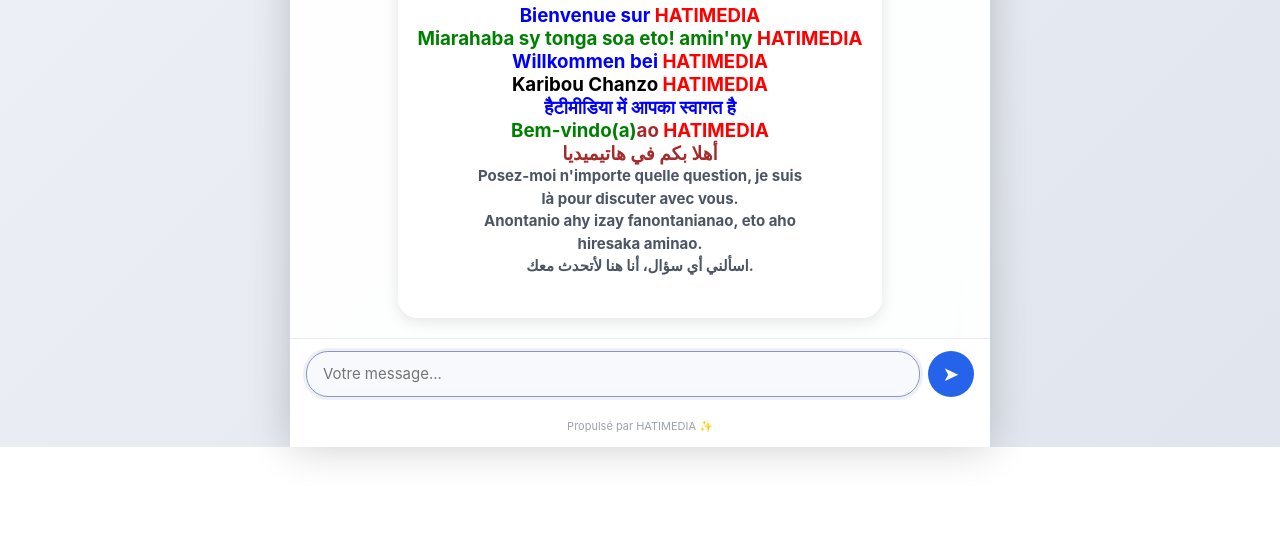
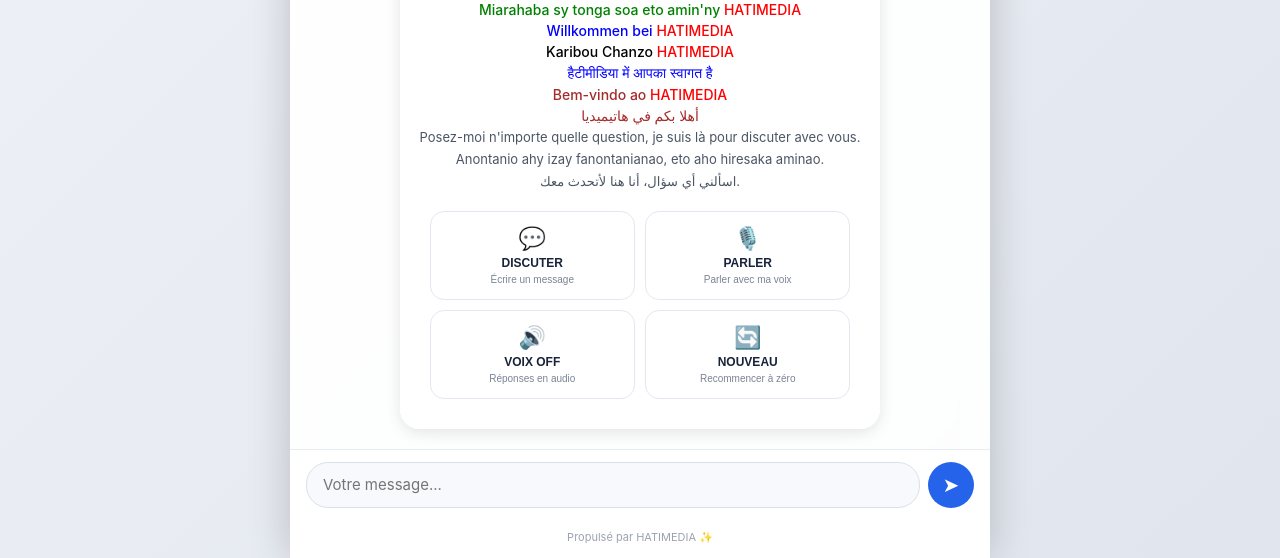
Before and after one commit to HATIMEDIA/HATIMEDIA, a website: page public/chat.html in a window 1280 px wide. Shown: the part 516-1074 px from the top of the page. Before the commit the page ends 963 px from the top, so only its background shows below. Drawn offline with Linux system fonts and the light colour scheme; no server answers.

Commit message:
Ajout voix et micro sur chat public

```diff
--- a/public/chat.html
+++ b/public/chat.html
@@ -25,9 +25,6 @@
             box-shadow: 0 0 40px rgba(0,0,0,.2);
         }
 
-        /* ================================
-           BANDEAU HAUT — IMAGE ENTIÈRE
-           ================================ */
         .header-banner {
             position: relative;
             width: 100%;
@@ -60,9 +57,6 @@
             cursor: pointer;
         }
 
-        /* ================================
-           BANDEAU "REPRENDRE LA CONVERSATION"
-           ================================ */
         .reprendre-banner {
             display: none;
             padding: 10px 16px;
@@ -73,9 +67,7 @@
             color: #4338ca;
         }
 
-        .reprendre-banner.visible {
-            display: block;
-        }
+        .reprendre-banner.visible { display: block; }
 
         .reprendre-banner button {
             margin-left: 8px;
@@ -89,9 +81,6 @@
             cursor: pointer;
         }
 
-        /* ================================
-           CHAT
-           ================================ */
         .chat {
             flex: 1;
             overflow-y: auto;
@@ -104,7 +93,7 @@
         .welcome {
             text-align: center;
             margin: auto;
-            padding: 40px 20px;
+            padding: 30px 20px;
             color: #4b5563;
             background: rgba(255,255,255,.85);
             border-radius: 20px;
@@ -113,24 +102,70 @@
 
         .welcome .logo-image {
             display: block;
-            width: 120px;
-            height: 120px;
+            width: 110px;
+            height: 110px;
             object-fit: contain;
-            margin: 0 auto 20px;
+            margin: 0 auto 16px;
             border-radius: 20px;
         }
 
         .welcome h2 {
             color: #111827;
-            font-size: 22px;
-            margin-bottom: 8px;
+            font-size: 20px;
+            margin-bottom: 6px;
+        }
+
+        .welcome h3 {
+            font-size: 14px;
+            margin: 4px 0;
+            font-weight: 500;
         }
 
         .welcome p {
-            font-size: 15px;
-            line-height: 1.5;
-            max-width: 340px;
-            margin: 0 auto;
+            font-size: 13px;
+            line-height: 1.4;
+            margin: 4px 0;
+        }
+
+        .action-grid {
+            display: grid;
+            grid-template-columns: repeat(2, 1fr);
+            gap: 10px;
+            margin-top: 20px;
+            padding: 0 10px;
+        }
+
+        .action-card {
+            padding: 14px 10px;
+            border: 1px solid #e2e7f0;
+            border-radius: 14px;
+            background: #fff;
+            color: #172033;
+            cursor: pointer;
+            transition: transform .15s, box-shadow .15s;
+            display: flex;
+            flex-direction: column;
+            align-items: center;
+            gap: 4px;
+        }
+
+        .action-card:hover {
+            transform: translateY(-3px);
+            box-shadow: 0 8px 20px rgba(0,0,0,.1);
+        }
+
+        .action-icon {
+            font-size: 22px;
+        }
+
+        .action-card strong {
+            font-size: 12px;
+            color: #18233a;
+        }
+
+        .action-card small {
+            font-size: 10px;
+            color: #7a8495;
         }
 
         .message {
@@ -175,9 +210,6 @@
             box-shadow: 0 2px 8px rgba(0,0,0,.06);
         }
 
-        /* ================================
-           ZONE DE SAISIE
-           ================================ */
         .input-area {
             padding: 12px 16px;
             background: rgba(255, 255, 255, 0.95);
@@ -245,7 +277,6 @@
         <button class="reset" onclick="nouvelleConversation()">Nouveau</button>
     </header>
 
-    <!-- Bandeau "Reprendre la conversation" (masqué par défaut) -->
     <div id="reprendreBanner" class="reprendre-banner">
         💬 Vous avez une conversation en cours.
         <button onclick="reprendreConversation()">La reprendre</button>
@@ -254,17 +285,42 @@
     <div id="chat" class="chat">
         <div id="welcome" class="welcome">
             <img src="/mon-logo.png" class="logo-image" alt="HATIMEDIA">
-             <h3><font color="blue">Bienvenue </font><font color="blue">sur </font> <font color="red">HATIMEDIA</font></h3>
-    <h3><font color="green">Miarahaba sy tonga soa eto! </font><font color="green">amin'ny </font> <font color="red">HATIMEDIA</font></h3>
-    <h3><font color="blue">Willkommen </font><font color="blue">bei </font> <font color="red">HATIMEDIA</font></h3>
-    <h3><font color="black">Karibou </font><font color="black">Chanzo</font> <font color="red">HATIMEDIA</font></h3>
-    <h3><font color="blue">हैटीमीडिया में आपका स्वागत है</font></h2>
-    <h3><font color="green">Bem-vindo(a)</font><font color="brown">ao</font> <font color="red">HATIMEDIA</font></h3>
-    <h3><font color="brown">أهلا بكم في هاتيميديا</font></h2>
-    <h3><p>Posez-moi n'importe quelle question, je suis là pour discuter avec vous.</p></h3>
-    <h3><p>Anontanio ahy izay fanontanianao, eto aho hiresaka aminao.</p></h3>
-    <h3><p>اسألني أي سؤال، أنا هنا لأتحدث معك.</p></h3>
-</div>
+
+            <h3 style="color:blue;">Bienvenue sur <span style="color:red;">HATIMEDIA</span></h3>
+            <h3 style="color:green;">Miarahaba sy tonga soa eto amin'ny <span style="color:red;">HATIMEDIA</span></h3>
+            <h3 style="color:blue;">Willkommen bei <span style="color:red;">HATIMEDIA</span></h3>
+            <h3 style="color:black;">Karibou Chanzo <span style="color:red;">HATIMEDIA</span></h3>
+            <h3 style="color:blue;">हैटीमीडिया में आपका स्वागत है</h3>
+            <h3 style="color:brown;">Bem-vindo ao <span style="color:red;">HATIMEDIA</span></h3>
+            <h3 style="color:brown;">أهلا بكم في هاتيميديا</h3>
+
+            <p>Posez-moi n'importe quelle question, je suis là pour discuter avec vous.</p>
+            <p>Anontanio ahy izay fanontanianao, eto aho hiresaka aminao.</p>
+            <p>اسألني أي سؤال، أنا هنا لأتحدث معك.</p>
+
+            <div class="action-grid">
+                <button class="action-card" onclick="document.getElementById('message').focus()">
+                    <span class="action-icon">💬</span>
+                    <strong>DISCUTER</strong>
+                    <small>Écrire un message</small>
+                </button>
+                <button class="action-card" onclick="parler()">
+                    <span class="action-icon">🎙️</span>
+                    <strong>PARLER</strong>
+                    <small>Parler avec ma voix</small>
+                </button>
+                <button class="action-card" onclick="activerVoix(!voixActive)">
+                    <span class="action-icon">🔊</span>
+                    <strong>VOIX <span id="voixEtat">OFF</span></strong>
+                    <small>Réponses en audio</small>
+                </button>
+                <button class="action-card" onclick="nouvelleConversation()">
+                    <span class="action-icon">🔄</span>
+                    <strong>NOUVEAU</strong>
+                    <small>Recommencer à zéro</small>
+                </button>
+            </div>
+        </div>
     </div>
 
     <div class="input-area">
@@ -290,9 +346,102 @@
 let conversationId = null;
 let enCours = false;
 let historiqueCharge = false;
+let voixActive = true; // 🔊 Réponse vocale activée par défaut
 
 // ==========================================
-// VÉRIFIER SI UNE CONVERSATION EXISTE (sans l'afficher)
+// 🎙️ PARLER — Reconnaissance vocale (micro)
+// ==========================================
+function parler() {
+    const SpeechRecognition = window.SpeechRecognition || window.webkitSpeechRecognition;
+
+    if (!SpeechRecognition) {
+        alert("🎙️ La reconnaissance vocale n'est pas disponible dans ce navigateur.\nEssayez Chrome ou Safari (dernière version).");
+        return;
+    }
+
+    const recognition = new SpeechRecognition();
+    recognition.lang = "fr-FR";
+    recognition.continuous = false;
+    recognition.interimResults = false;
+
+    recognition.onstart = function () {
+        input.placeholder = "🎙️ Je vous écoute...";
+    };
+
+    recognition.onresult = function (event) {
+        const texte = event.results[0][0].transcript;
+        input.value = texte;
+        input.placeholder = "Votre message...";
+        envoyerMessage();
+    };
+
+    recognition.onerror = function (event) {
+        console.error("Erreur micro :", event.error);
+        input.placeholder = "Votre message...";
+
+        if (event.error === "not-allowed") {
+            alert("🎙️ Autorisez l'accès au micro dans votre navigateur.");
+        } else {
+            alert("🎙️ Impossible d'utiliser le micro : " + event.error);
+        }
+    };
+
+    recognition.onend = function () {
+        input.placeholder = "Votre message...";
+    };
+
+    recognition.start();
+}
+
+// ==========================================
+// 🔊 VOIX — Activer / Désactiver les réponses vocales
+// ==========================================
+function activerVoix(active) {
+    voixActive = active;
+    document.getElementById("voixEtat").textContent = voixActive ? "ON" : "OFF";
+
+    if (!voixActive && "speechSynthesis" in window) {
+        window.speechSynthesis.cancel();
+    }
+}
+
+function faireParler(texte) {
+    if ("speechSynthesis" in window) {
+
+    // Annule toute voix en cours
+    window.speechSynthesis.cancel();
+
+    const voix = new SpeechSynthesisUtterance(texte);
+
+    // Cherche une voix française disponible
+    const voixDisponibles = window.speechSynthesis.getVoices();
+    const voixFR = voixDisponibles.find(v => v.lang && v.lang.startsWith("fr"));
+
+    if (voixFR) {
+        voix.voice = voixFR;
+        console.log("🎙️ Voix utilisée :", voixFR.name, voixFR.lang);
+    } else {
+        console.log("🎙️ Aucune voix française, voix par défaut utilisée");
+    }
+
+    voix.lang = "fr-FR";
+    voix.volume = 1;
+    voix.rate = 1;
+    voix.pitch = 1;
+
+    window.speechSynthesis.speak(voix);
+}
+
+// Charge les voix au démarrage (obligatoire sur Chrome)
+if ("speechSynthesis" in window) {
+    window.speechSynthesis.getVoices();
+    window.speechSynthesis.onvoiceschanged = () => {
+        window.speechSynthesis.getVoices();
+    };
+}
+
+// ==========================================
+// VÉRIFIER SI UNE CONVERSATION EXISTE
 // ==========================================
 async function verifierHistorique() {
     try {
@@ -301,9 +450,7 @@
 
         if (data.ok && data.messages && data.messages.length > 0) {
             conversationId = data.conversationId;
-            // Affiche le bandeau "Reprendre la conversation"
             reprendreBanner.classList.add("visible");
-            // Stocke temporairement les messages pour les afficher si l'utilisateur clique
             window._messagesEnAttente = data.messages;
         }
     } catch (e) {
@@ -312,7 +459,7 @@
 }
 
 // ==========================================
-// REPRENDRE LA CONVERSATION (au clic sur le bandeau)
+// REPRENDRE LA CONVERSATION
 // ==========================================
 function reprendreConversation() {
     const messages = window._messagesEnAttente;
@@ -352,7 +499,6 @@
     enCours = true;
     sendBtn.disabled = true;
 
-    // Cache le bandeau dès qu'on envoie un message
     reprendreBanner.classList.remove("visible");
 
     ajouterMessage(texte, "user");
@@ -381,6 +527,11 @@
         if (data.reply) {
             ajouterMessage(data.reply, "assistant");
             if (data.conversationId) conversationId = data.conversationId;
+
+            // 🔊 Si la voix est activée, HATIMEDIA lit sa réponse
+            if (voixActive) {
+                faireParler(data.reply);
+            }
         } else {
             ajouterMessage("Hmm, je n'ai pas pu répondre. Réessayez !", "assistant");
         }
@@ -408,14 +559,8 @@
     window._messagesEnAttente = null;
     reprendreBanner.classList.remove("visible");
 
-    chat.innerHTML = `
-        <div id="welcome" class="welcome">
-            <img src="/mon-logo.png" class="logo-image" alt="HATIMEDIA">
-            <h2>Nouvelle conversation</h2>
-            <p>Posez-moi n'importe quelle question, je suis là pour discuter avec vous.</p>
-        </div>
-    `;
-    input.focus();
+    // 🔄 Recharge l'accueil avec les cartes
+    location.reload();
 }
 
 // ==========================================
```
